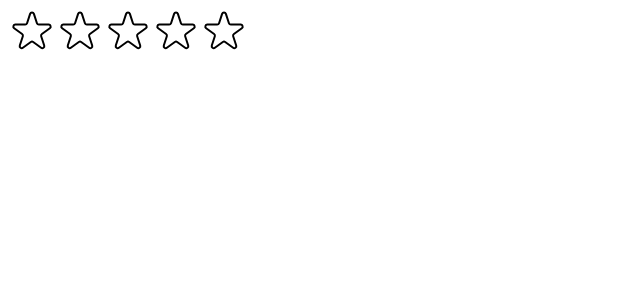
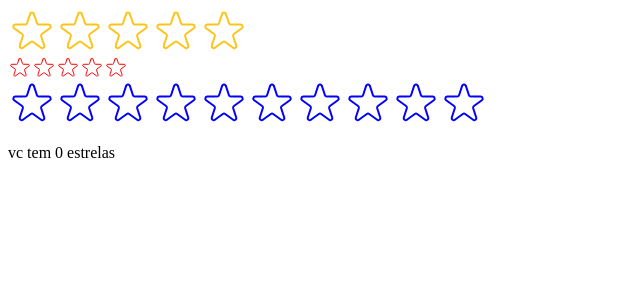
Before and after one commit to Filipe-Saulo/usepopcorn, a React (Create React App) app: page / in a window 1280 px wide. Shown: the top 300 px of the page, without its empty margins (0-640 px from the left). Built offline with nearby package versions, Linux system fonts and the light colour scheme.

Commit message:
finalizando o component de avaliacao em formato de estrelas

```diff
--- a/src/StarRating.js
+++ b/src/StarRating.js
@@ -1,4 +1,5 @@
 import { useState } from "react";
+import PropTypes from "prop-types";
 
 const containerStyle = {
   display: "flex",
@@ -9,40 +10,76 @@ const containerStyle = {
 const starContainerStyle = {
   display: "flex",
 };
+
+//importante que o p seja minusculo
+StarRating.propTypes = {
+  //especifcar o type de cada prop, isRequired indica que a prop é obrigatoria
+  maxRating: PropTypes.number,
+  defaultRating: PropTypes.number,
+  color: PropTypes.string,
+  size: PropTypes.number,
+  messages: PropTypes.array,
+  className: PropTypes.string,
+  //func verifica se é funcao
+  onSetRating: PropTypes.func,
+};
+
+export default function StarRating({
+  maxRating = 5,
+  color = "#fcc419",
+  size = 48,
+  className = "",
+  messages = [],
+  defaultRating = 0,
+  onSetRating,
+}) {
+  const [rating, setRating] = useState(defaultRating);
+  const [tempRating, setTempRating] = useState(0);
+
   const textStyle = {
     lineHeight: "1",
     margin: "0",
+    color,
+    fontSize: `${size / 1.5}px`,
   };
-export default function StarRating({ maxRating = 5 }) {
-  const [rating, setRating] = useState(0);
-  const [tempRating, setTempRating] = useState(0);
+
+  function handleRating(rating) {
+    setRating(rating);
+    onSetRating(rating);
+  }
 
   return (
-    <div style={containerStyle}>
+    <div style={containerStyle} className={className}>
       <div style={starContainerStyle}>
         {Array.from({ length: maxRating }, (_, i) => (
           <Star
             key={i}
             full={tempRating ? tempRating >= i + 1 : rating >= i + 1}
-            onClick={() => setRating(i + 1)}
+            onClick={() => handleRating(i + 1)}
             onHoverIn={() => setTempRating(i + 1)}
             onHoverOut={() => setTempRating(0)}
+            color={color}
+            size={size}
           />
         ))}
       </div>
-      <p style={textStyle}>{tempRating || rating || ""}</p>
+      <p style={textStyle}>
+        {messages.length === maxRating
+          ? messages[tempRating ? tempRating - 1 : rating - 1]
+          : tempRating || rating || ""}
+      </p>
     </div>
   );
 }
 
+function Star({ onClick, full, onHoverIn, onHoverOut, color, size }) {
   const starStyle = {
-  width: "48px",
-  height: "48px",
+    width: `${size}px`,
+    height: `${size}px`,
     display: "block",
     cursor: "pointer",
   };
 
-function Star({ onClick, full, onHoverIn, onHoverOut }) {
   return (
     //explicacao desse codigo no video 116 do curso ultimate react
     <span
@@ -56,8 +93,8 @@ function Star({ onClick, full, onHoverIn, onHoverOut }) {
         <svg
           xmlns="http://www.w3.org/2000/svg"
           viewBox="0 0 20 20"
-          fill="#000"
-          stroke="#000"
+          fill={color}
+          stroke={color}
         >
           <path d="M9.049 2.927c.3-.921 1.603-.921 1.902 0l1.07 3.292a1 1 0 00.95.69h3.462c.969 0 1.371 1.24.588 1.81l-2.8 2.034a1 1 0 00-.364 1.118l1.07 3.292c.3.921-.755 1.688-1.54 1.118l-2.8-2.034a1 1 0 00-1.175 0l-2.8 2.034c-.784.57-1.838-.197-1.539-1.118l1.07-3.292a1 1 0 00-.364-1.118L2.98 8.72c-.783-.57-.38-1.81.588-1.81h3.461a1 1 0 00.951-.69l1.07-3.292z" />
         </svg>
@@ -66,7 +103,7 @@ function Star({ onClick, full, onHoverIn, onHoverOut }) {
           xmlns="http://www.w3.org/2000/svg"
           fill="none"
           viewBox="0 0 24 24"
-          stroke="#000"
+          stroke={color}
         >
           <path
             strokeLinecap="round"
--- a/src/index.js
+++ b/src/index.js
@@ -1,13 +1,31 @@
-import React from "react";
+import React, { useState } from "react";
 import ReactDOM from "react-dom/client";
 // import "./index.css";
 // import App from "./App";
 import StarRating from "./StarRating";
 
+function Test() {
+  const [movieRating, setMovieRating] = useState(0);
+
+  return (
+    <div>
+      <StarRating color="blue" maxRating={10} onSetRating={setMovieRating} />
+      <p>vc tem {movieRating} estrelas</p>
+    </div>
+  );
+}
+
 const root = ReactDOM.createRoot(document.getElementById("root"));
 root.render(
   <React.StrictMode>
     {/* <App /> */}
-    <StarRating maxRating={5} />
+    <StarRating
+      maxRating={5}
+      messages={["Terrible", "Bad", "Okay", "Good", "Amazing"]}
+    />
+
+    <StarRating size={24} color="red" className="test" />
+
+    <Test />
   </React.StrictMode>
 );
```
Lines whose indentation alone changed are shown as unchanged.
